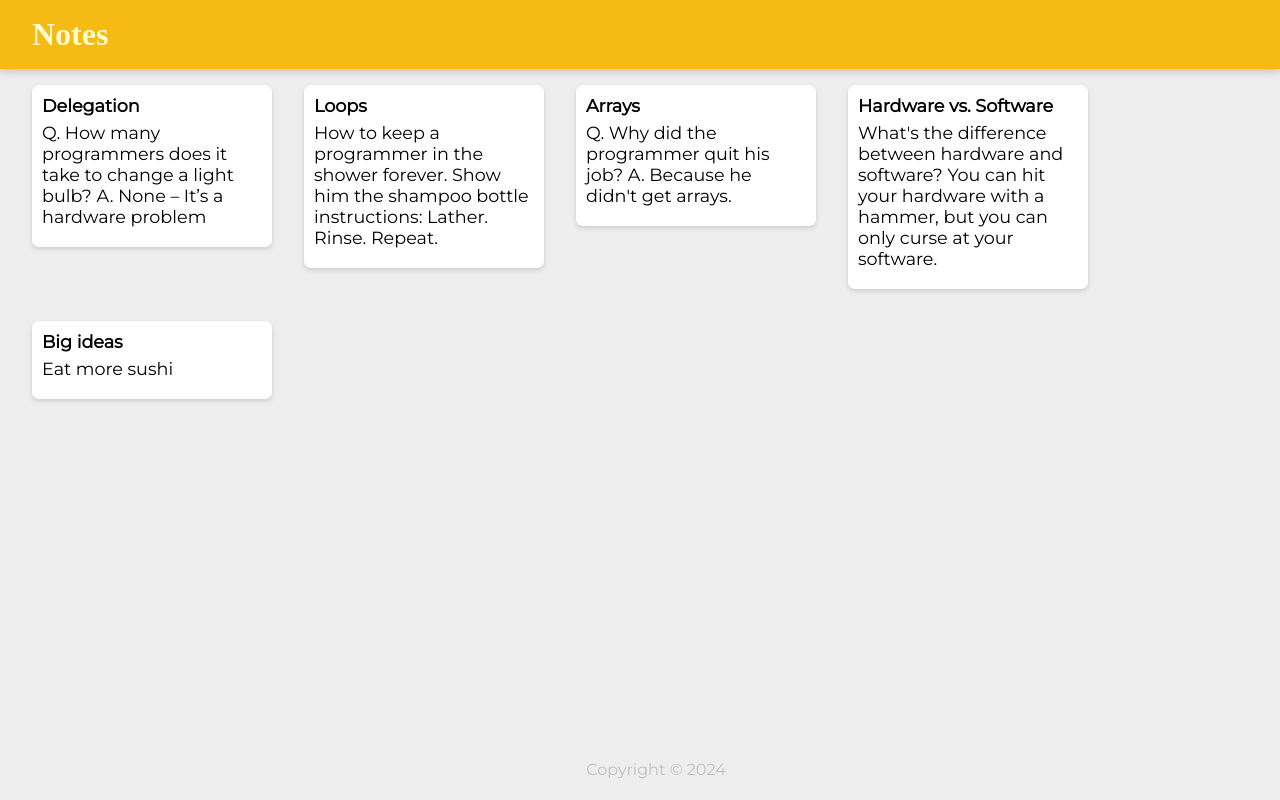
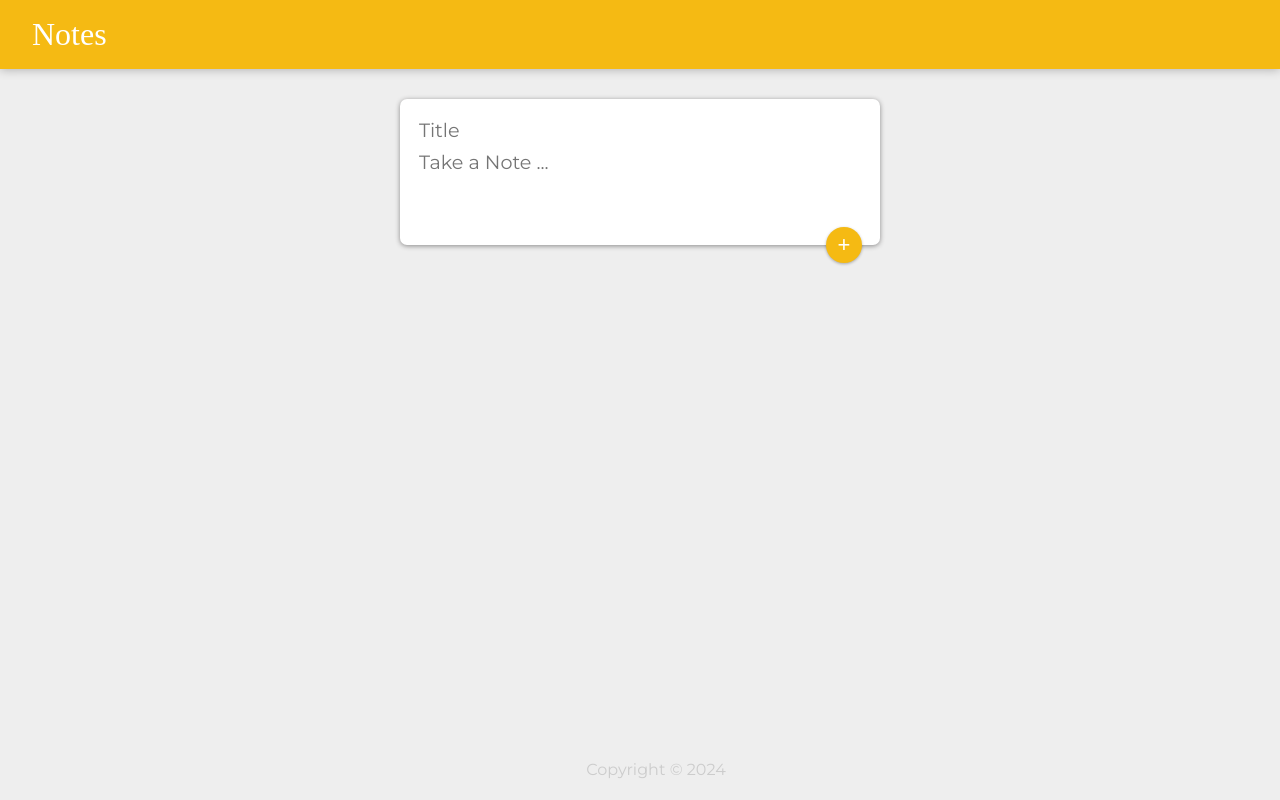
Before and after one commit to Karansiddiqui/KeeperLite, a React (Create React App) app: page / in a window 1280 px wide. Built offline with nearby package versions, Linux system fonts and the light colour scheme; a web font is replaced by a local one.

Commit message:
add notes and delete

```diff
--- a/public/style.css
+++ b/public/style.css
@@ -21,21 +21,21 @@
 }
 
 header h1 {
-    color: #FFFDD0;
-    /* text-shadow: 0px 0px 5px #000000;    */
+    color: #fff;
     font-family: "McLaren", cursive;
+    font-weight: 200;
 }
 
 footer {
     position: absolute;
+    text-align: center;
     bottom: 0;
-    text-align: center;
     width: 100%;
     height: 2.5rem;
 }
 
 footer p {
-    color: #61616152;
+    color: #ccc;
 }
 
 .note {
@@ -46,15 +46,75 @@
     width: 240px;
     margin: 16px;
     float: left;
-  }
+}
 
 .note h1 {
     font-size: 1.1em;
     margin-bottom: 6px;
-  }
-  .note p {
+}
+
+.note p {
     font-size: 1.1em;
     margin-bottom: 10px;
     white-space: pre-wrap;
     word-wrap: break-word;
-  }
+}
+
+.note button {
+    position: relative;
+    background: #fff;
+    float: right;
+    margin-right: 10px;
+    color: #f5ba13;
+    border: none;
+    width: 36px;
+    height: 36px;
+    cursor: pointer;
+    outline: none;
+}
+
+form {
+    position: relative;
+    width: 480px;
+    margin: 30px auto 20px auto;
+    background: #fff;
+    padding: 15px;
+    border-radius: 7px;
+    box-shadow: 0 1px 5px rgb(138, 137, 137);
+}
+
+form input,
+form textarea {
+    width: 100%;
+    border: none;
+    padding: 4px;
+    outline: none;
+    font-size: 1.2em;
+    font-family: inherit;
+    resize: none;
+}
+
+form textarea {
+    overflow: hidden;
+}
+
+form button {
+    position: absolute;
+    right: 18px;
+    bottom: -18px;
+    background: #f5ba13;
+    color: #fff;
+    border: none;
+    border-radius: 50%;
+    width: 36px;
+    height: 36px;
+    box-shadow: 0 1px 3px rgba(0, 0, 0, 0.3);
+    cursor: pointer;
+    outline: none;
+    font-size: 22px;
+}
+
+img {
+    height: 23px;
+    width: 31px;
+}
--- a/src/components/App.js
+++ /dev/null
@@ -1,24 +0,0 @@
-import React from "react";
-import Header from "./Header";
-import Footer from "./Footer";
-import Note from "./Note";
-import notes from "../notes"
-
-
-function App() {
-    return (
-        <div>
-            <Header />
-            {notes.map((noteItem) =>
-                <Note
-                    key={noteItem.key}
-                    title={noteItem.title}
-                    content={noteItem.content}
-                />
-            )}
-            <Footer />
-        </div>
-    );
-}
-
-export default App;
--- /dev/null
+++ b/src/components/App.jsx
@@ -0,0 +1,45 @@
+import React, { useState } from "react";
+import Header from "./Header";
+import Footer from "./Footer";
+import Note from "./Note";
+import CreateArea from "./CreateArea";
+
+
+function App() {
+
+    const [notes, setNotes] = useState([]);
+
+    function addNote(newNote) {
+        setNotes(prevNotes => {
+            return [...prevNotes, newNote];
+        });
+    }
+
+    function deleteNote(id) {
+        setNotes((prevNotes) => {
+            return prevNotes.filter((noteItem, index) => {
+                return index !== id;
+            })
+        })
+    }
+
+    return (
+        <div>
+            <Header />
+            <CreateArea onAdd={addNote}/>
+            {notes.map((noteItem, index) => {
+                return (
+                <Note
+                    key={index}
+                    id={index}
+                    title= {noteItem.title}
+                    content= {noteItem.content}
+                    onDelete= {deleteNote}
+                />)
+            })}
+            <Footer />
+        </div>
+    );
+}
+
+export default App;
--- /dev/null
+++ b/src/components/CreateArea.jsx
@@ -0,0 +1,58 @@
+import React, { useState } from "react";
+
+function CreateArea(props) {
+
+    const [note, setNote] = useState({
+        title: "",
+        content: ""
+    });
+
+    function handleChange(event) {
+        const { name, value } = event.target;
+
+        setNote(prevNote => {
+            return {
+                ...prevNote,
+                [name]: value
+            }
+        })
+    }
+
+    function submitNote(event) {
+        props.onAdd(note);
+
+        setNote({
+            title: "",
+            content: ""
+        });
+        event.preventDefault();
+    }
+
+    return (
+        <div>
+            <form>
+                <input
+                    onChange={handleChange}
+                    value={note.title}
+                    name="title"
+                    placeholder="Title"
+                />
+                <textarea
+                    onChange={handleChange}
+                    value={note.content}
+                    name="content"
+                    placeholder="Take a Note ..."
+                    rows={3}
+                />
+                <button
+                    onClick={submitNote}
+                    type="submit"
+                >
+                    +
+                </button>
+            </form>
+        </div>
+    )
+}
+
+export default CreateArea;
--- a/src/components/Note.jsx
+++ b/src/components/Note.jsx
@@ -1,10 +1,18 @@
 import React from "react";
 
 function Note(props) {
+
+    function handleClick() {
+        props.onDelete(props.id);
+    }
+
     return (
         <div className="note">
             <h1>{props.title}</h1>
             <p>{props.content}</p>
+            <button onClick={handleClick}>
+                <img src="./icons/delete.svg" alt="Delete"/>
+            </button>
         </div>
     )
 }
--- a/src/notes.js
+++ /dev/null
@@ -1,33 +0,0 @@
-const notes = [
-    {
-      key: 1,
-      title: "Delegation",
-      content:
-        "Q. How many programmers does it take to change a light bulb? A. None – It’s a hardware problem"
-    },
-    {
-      key: 2,
-      title: "Loops",
-      content:
-        "How to keep a programmer in the shower forever. Show him the shampoo bottle instructions: Lather. Rinse. Repeat."
-    },
-    {
-      key: 3,
-      title: "Arrays",
-      content:
-        "Q. Why did the programmer quit his job? A. Because he didn't get arrays."
-    },
-    {
-      key: 4,
-      title: "Hardware vs. Software",
-      content:
-        "What's the difference between hardware and software? You can hit your hardware with a hammer, but you can only curse at your software."
-    },
-    {
-      key: 5,
-      title: "Big ideas",
-      content: "Eat more sushi"
-    }
-  ];
-
-  export default notes;
```
Also changed, not shown: public/icons/delete.svg (added), public/icons/title.png (deleted).
